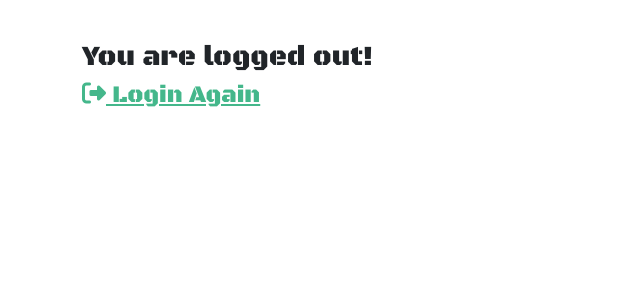
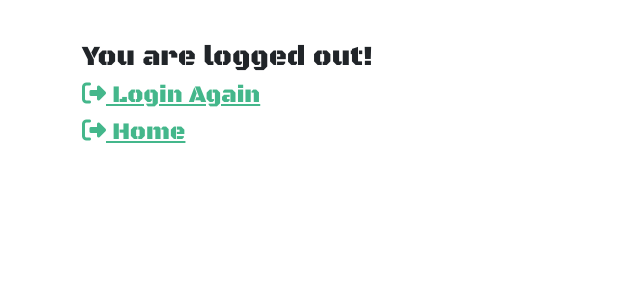
Before and after one commit to edchelstephens/djangoboys, a Django app: page /accounts/logout/ in a window 1280 px wide. Shown: the part 106-406 px from the top of the page, without its empty margins (0-640 px from the left). Run offline with Django 4.2, Linux system fonts and the light colour scheme; some libraries are stand-ins or nearby versions.

Commit message:
feat: home page option link on logged out.

```diff
--- a/users/templates/registration/logged_out.html
+++ b/users/templates/registration/logged_out.html
@@ -7,6 +7,12 @@
                 <span class="fa fa-sign-out"></span> Login Again
             </a>
         </h4>
+        <h4>
+            <a href="/"
+                style="color: #44B78B !important">
+                <span class="fa fa-sign-out"></span> Home
+            </a>
+        </h4>
 
 
 
```
